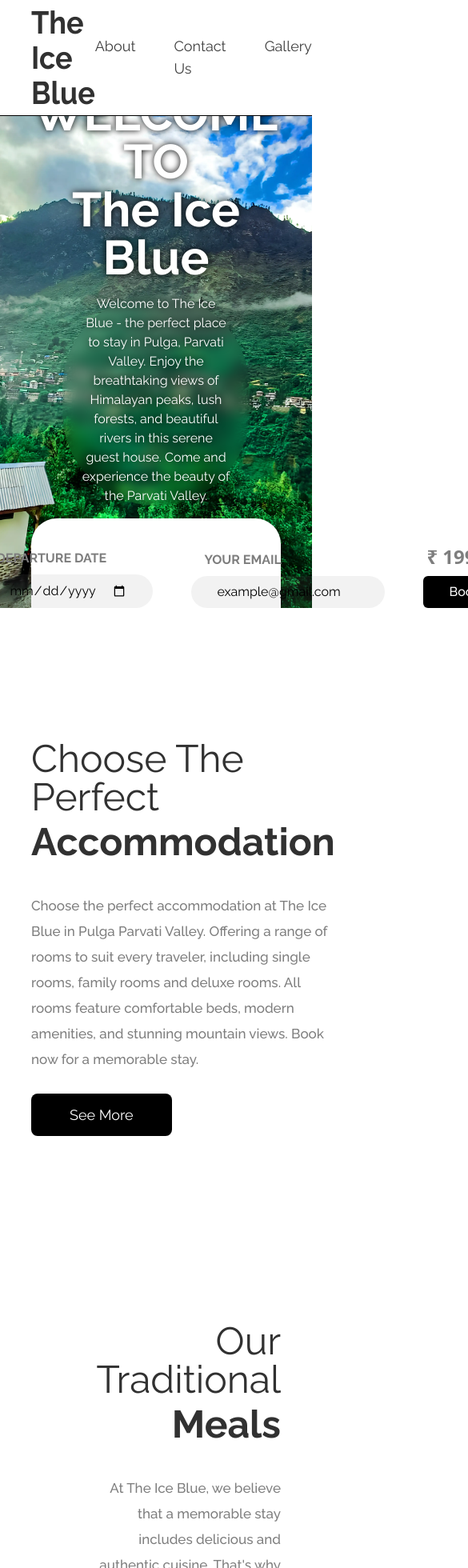
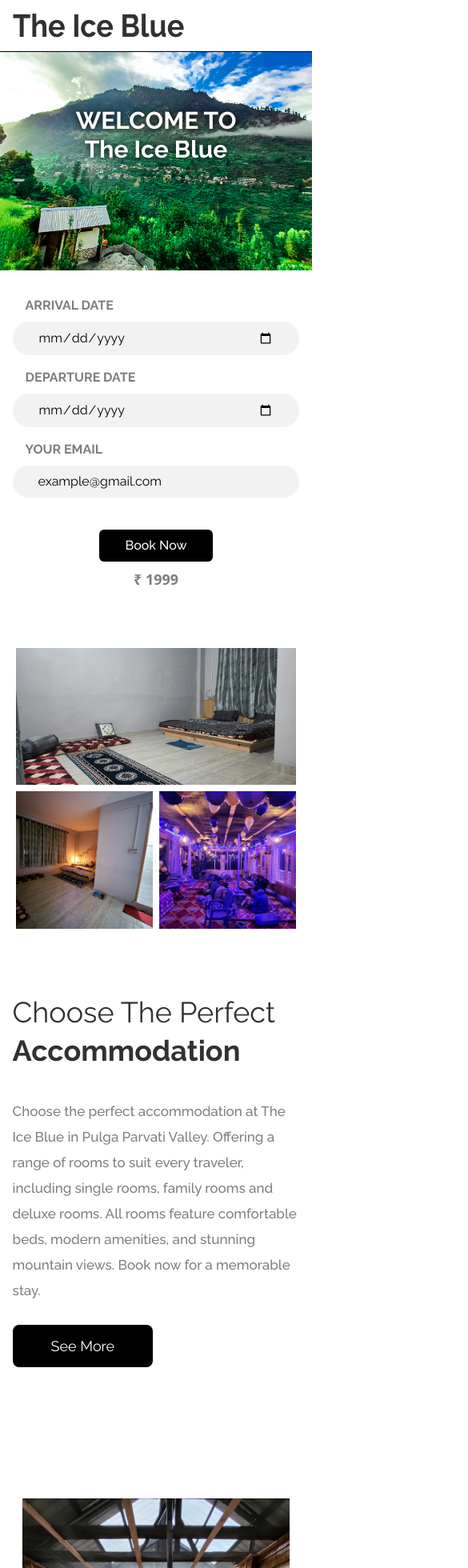
Before and after one commit to marsian83/theiceblue-website, a React (Vite) app: page / in a window 390 px wide. Shown: the top 1960 px of the page at 80% size, 585 px wide, since content can reach past the window. Built offline with nearby package versions, Linux system fonts and the light colour scheme.

Commit message:
responsiveness

```diff
--- a/src/App.tsx
+++ b/src/App.tsx
@@ -51,7 +51,7 @@ function Root() {
         h-screen flex justify-center items-center"
         style={{ opacity: loading ? 100 : 0 }}
       >
-        <h2 className="text-white text-7xl font-bold font-mono">Loading...</h2>
+        <h2 className="text-white text-7xl font-bold font-mono mobile:italic mobile:text-5xl" style={{textShadow:"0px 0px 8px black"}}>Loading...</h2>
       </div>
     </main>
   );
--- a/src/assets/styles/tailwind.css
+++ b/src/assets/styles/tailwind.css
@@ -9,4 +9,12 @@
     .btn-2{
         @apply bg-primary text-back px-12 py-4 text-lg rounded-lg duration-500 delay-75 hover:rounded-5rem hover:bg-primary
     }
+
+    .p-page{
+        @apply px-[10vw] mobile:px-[4vw]
+    }
+
+    .m-page{
+        @apply mx-[10vw] mobile:mx-[4vw]
+    }
 }
--- a/src/common/Footer.tsx
+++ b/src/common/Footer.tsx
@@ -3,13 +3,13 @@ import React from "react";
 export default function Footer() {
   return (
     <footer className="">
-      <div className="bg-[#242424] p-page text-back flex">
-        <div className="basis-1/2 py-20">
-          <h3 className="font-bold text-6xl">Contact Us</h3>
-          <h5 className="py-4 text-[40px] font-bold">
+      <div className="bg-[#242424] p-page text-back flex mobile:flex-col">
+        <div className="basis-1/2 py-20 mobile:py-10">
+          <h3 className="font-bold text-6xl mobile:text-4xl">Contact Us</h3>
+          <h5 className="py-4 text-[40px] font-bold mobile:text-xl mobile:font-light">
             Let's get in touch and make your next stay memorable
           </h5>
-          <p className="text-[17px]">
+          <p className="text-[17px] mobile:text-sm mobile:font-extralight">
             If you have any questions or would like to make a booking, please
             don't hesitate to reach out to us through the contact form. We look
             forward to welcoming you to our guest house and providing you with a
@@ -21,7 +21,8 @@ export default function Footer() {
           <form
             action="https://formspree.io/f/xvonkabo"
             method="POST"
-            className="absolute left-10 w-11/12 top-0 -translate-y-1/4 bg-primary rounded-4xl flex flex-col px-8 py-14 gap-y-8"
+            className="widescreen:absolute left-10 widescreen:w-11/12 top-0 widescreen:-translate-y-1/4 bg-primary rounded-4xl
+            flex flex-col px-8 py-14 mobile:py-8 gap-y-6 mobile:mb-10 mobile:px-4"
           >
             {[
               { placeholder: "Full Name", type: "text" },
@@ -45,7 +46,7 @@ export default function Footer() {
           </form>
         </section>
       </div>
-      <p className="p-4 text-lg text-center">
+      <p className="p-4 text-lg text-center mobile:text-xs">
         Copyright 2023 All Right Reserved By TheIcedBlue
       </p>
     </footer>
--- a/src/common/Hero.tsx
+++ b/src/common/Hero.tsx
@@ -8,25 +8,27 @@ interface HeroProps {
 
 export default function Hero(props: HeroProps) {
   return (
-    <section className="h-[90vh] relative p-page bg-[url('/images/hero-banner.webp')] bg-cover bg-center flex flex-col justify-center items-center">
+    <>
+      <section className="h-[90vh] mobile:h-[40vh] relative p-page bg-[url('/images/hero-banner.webp')] bg-cover bg-center flex flex-col justify-center items-center">
         <div
-        className="text-back font-bold text-6xl text-center"
+          className="text-back font-bold text-6xl mobile:text-3xl text-center"
           style={{ textShadow: "0px 0px 8px black" }}
         >
           <h1 className="uppercase">{props.title}</h1>
           <h2 className="scale-80 capitalize">{props.subtitle}</h2>
         </div>
         <p
-        className="mx-[10vw] text-back text-center my-4 px-6 backdrop-blur rounded-full"
+          className="mx-[10vw] text-back text-center my-4 px-6 backdrop-blur rounded-full mobile:hidden"
           style={{ textShadow: "0px 0px 10px black" }}
         >
           {props.description}
         </p>
-      <div className="absolute bottom-0 left-1/2 -translate-x-1/2 w-full">
+        <div className="absolute bottom-0 left-1/2 -translate-x-1/2 w-full mobile:translate-y-full">
           <form
             action="https://formspree.io/f/xjvdywgr"
             method="POST"
-          className="bg-background w-auto m-page pt-8 flex gap-x-12 rounded-t-4xl items-end justify-center"
+            className="bg-background w-auto m-page pt-8 flex gap-x-12 rounded-t-4xl items-end mobile:items-stretch justify-center mobile:flex-col
+          mobile:gap-y-4"
           >
             {[
               {
@@ -45,17 +47,20 @@ export default function Hero(props: HeroProps) {
                 placeholder: "example@gmail.com",
               },
             ].map((item) => (
-            <div key={item.title} className="flex flex-col text-mute gap-y-2">
+              <div
+                key={item.title}
+                className="flex flex-col text-mute gap-y-2 mobile:w-full"
+              >
                 <p className="font-bold pl-4 uppercase">{item.title}</p>
                 <input
                   type={item.type}
                   placeholder={item.placeholder}
-                className="bg-mute bg-opacity-10 placeholder:text-foreground text-foreground px-8 py-2 rounded-full"
+                  className="bg-mute bg-opacity-10 placeholder:text-foreground text-foreground px-8 py-2 rounded-full mobile:w-full"
                 />
               </div>
             ))}
-          <div className="flex flex-col text-mute gap-y-2">
-            <p className="font-bold pl-1 uppercase font-sans text-2xl">
+            <div className="flex flex-col mobile:flex-col-reverse mobile:py-6 text-mute gap-y-2 mobile:items-center">
+              <p className="font-bold widescreen:pl-1 uppercase font-sans text-2xl mobile:text-lg">
                 ₹ 1999
               </p>
               <button className="bg-foreground text-back px-8 font-medium py-2 rounded-md w-max h-min duration-300 hover:bg-primary">
@@ -65,5 +70,7 @@ export default function Hero(props: HeroProps) {
           </form>
         </div>
       </section>
+      <div className="h-96" />
+    </>
   );
 }
--- a/src/common/Navbar.tsx
+++ b/src/common/Navbar.tsx
@@ -10,7 +10,7 @@ export default function Navbar() {
       <Link to="/" className="text-4xl font-bold scale-y-110 text-front">
         The Ice Blue
       </Link>
-      <div className="flex gap-x-12">
+      <div className="flex gap-x-12 mobile:hidden">
         {[
           { title: "About", to: "/#about" },
           { title: "Contact Us", to: "#contact" },
--- a/src/pages/GalleryPage/GalleryPage.tsx
+++ b/src/pages/GalleryPage/GalleryPage.tsx
@@ -29,9 +29,9 @@ export default function GalleryPage() {
       <div className="h-[10vh]" />
       <div className="flex p-page">
         {galleryThirds.map((images) => (
-          <div className="flex flex-col w-1/3">
+          <div className="flex flex-col w-1/3 mobile:w-1/2" style={{display : galleryThirds.indexOf(images)==2 ? 'none' : ''}}>
             {images.map((image) => (
-              <img src={image} className="p-2 rounded-2xl"></img>
+              <img src={image} className="p-2 rounded-2xl mobile:p-1"></img>
             ))}
           </div>
         ))}
--- a/src/pages/LandingPage/LandingPage.tsx
+++ b/src/pages/LandingPage/LandingPage.tsx
@@ -12,9 +12,9 @@ export default function LandingPage() {
         of Himalayan peaks, lush forests, and beautiful rivers in this serene guest house. Come and experience the beauty of the Parvati Valley."
       />
       <div className="h-[10vh]" />
-      <section className="p-page flex">
+      <section className="p-page flex mobile:flex-col-reverse">
         <div className="basis-1/2 py-20">
-          <div className="text-5xl flex flex-col gap-y-2">
+          <div className="text-5xl flex flex-col gap-y-2 mobile:text-4xl">
             <h2>Choose The Perfect</h2>
             <h2 className="font-bold">Accommodation</h2>
           </div>
@@ -32,31 +32,31 @@ export default function LandingPage() {
             <img
               src="/images/presentation/2.webp"
               alt=""
-              className="h-1/2 w-full object-cover p-3"
+              className="h-1/2 w-full object-cover p-3 mobile:p-1"
             />
             <div className="h-1/2 flex">
               <img
                 src="/images/presentation/3.webp"
                 alt=""
-                className="w-1/2 aspect-square object-cover p-3"
+                className="w-1/2 aspect-square object-cover p-3 mobile:p-1"
               />
               <img
                 src="/images/presentation/4.webp"
                 alt=""
-                className="w-1/2 aspect-square object-cover p-3"
+                className="w-1/2 aspect-square object-cover p-3 mobile:p-1"
               />
             </div>
           </div>
         </div>
       </section>
       <div className="h-[10vh]"></div>
-      <section className="p-page flex flex-row-reverse">
-        <div className="basis-1/2 py-20 flex flex-col items-end">
-          <div className="text-5xl flex flex-col gap-y-2 text-right">
+      <section className="p-page flex flex-row-reverse mobile:flex-col-reverse">
+        <div className="basis-1/2 py-20 flex flex-col widescreen:items-end">
+          <div className="text-5xl flex flex-col gap-y-2 widescreen:text-right mobile:text-4xl">
             <h2>Our Traditional</h2>
             <h2 className="font-bold">Meals</h2>
           </div>
-          <p className="font-medium text-[17px] leading-8 text-mute py-10 text-right">
+          <p className="font-medium text-[17px] leading-8 text-mute py-10 widescreen:text-right">
             At The Ice Blue, we believe that a memorable stay includes delicious
             and authentic cuisine. That's why we serve meals in the traditional
             Indian manner, allowing guests to enjoy their food while sitting on
@@ -74,7 +74,7 @@ export default function LandingPage() {
         </div>
       </section>
       <div className="h-[10vh]"></div>
-      <section className="p-page bg-slate-700 flex items-center" id="about">
+      <section className="p-page bg-slate-700 flex items-center mobile:flex-col" id="about">
         <div className="basis-1/2 text-back flex flex-col gap-y-4 py-12">
           <h2 className="text-[55px] font-bold leading-tight">
             About Our Guest House
@@ -90,9 +90,9 @@ export default function LandingPage() {
             Valley at The Ice Blue.
           </p>
         </div>
-        <div className="basis-1/2 pl-8">
+        <div className="basis-1/2 widescreen:pl-8">
           <iframe
-            className="w-[40vw] h-[500px] rounded-2xl my-28"
+            className="w-[40vw] h-[500px] rounded-2xl my-28 mobile:my-14 mobile:w-[80vw]"
             src="https://www.youtube.com/embed/G5OaJx5VX7U"
             title="YouTube video player"
             allow="accelerometer; autoplay; clipboard-write; encrypted-media; gyroscope; picture-in-picture; web-share"
@@ -102,7 +102,7 @@ export default function LandingPage() {
         </div>
       </section>
       <section className="p-page py-10">
-        <h1 className="text-5xl font-semibold text-center">Nearby Locations</h1>
+        <h1 className="text-5xl font-semibold text-center mobile:text-4xl">Nearby Locations</h1>
         <img
           src="/images/nearby-locations.jpg"
           draggable={false}
@@ -120,7 +120,7 @@ export default function LandingPage() {
         <h1 className="text-front text-5xl font-semibold text-center my-14">
           Testimonials
         </h1>
-        <div className="flex">
+        <div className="flex mobile:flex-col">
           {[
             {
               content:
--- a/tailwind.config.cjs
+++ b/tailwind.config.cjs
@@ -17,11 +17,9 @@ module.exports = {
         "5rem": "5rem",
         "10rem": "10rem",
       },
-      padding: {
-        page: "0 10vw 0 10vw",
-      },
-      margin: {
-        page: "0 10vw 0 10vw",
+      screens: {
+        mobile: { max: "780px" },
+        widescreen: { min: "780px" },
       },
       fontFamily: {
         raleway: "'Raleway', sans-serif",
```
Also changed, not shown: src/assets/styles/index.css (line endings or trailing spaces). Lines whose indentation alone changed are shown as unchanged.
